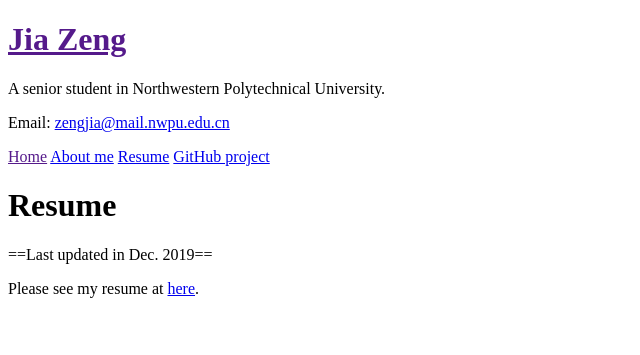
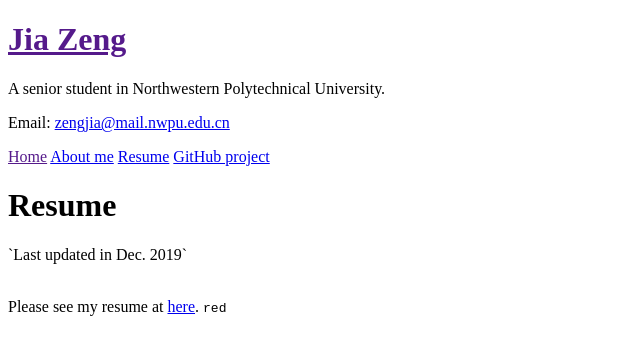
Before and after one commit to zjjzeng/zjjzeng.github.io, a Jekyll site: the page built from Resume.md, in a window 1280 px wide. Shown: the top 355 px of the page, without its empty margins (0-640 px from the left). Built offline with Jekyll 4.4.1, drawn with Linux system fonts in a browser that asks for light colours.

Commit message:
Update Resume.md

```diff
--- a/Resume.md
+++ b/Resume.md
@@ -4,7 +4,8 @@ title: Resume
 ---
 
 <p class="message">
-  ==Last updated in Dec. 2019==
+  `Last updated in Dec. 2019`
 </p>
-
+<br>
 Please see my resume at [here](../IMG_0150.JPG).
+`red`
```
